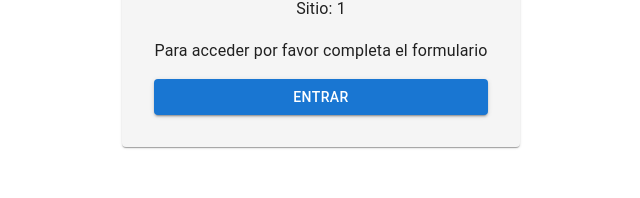
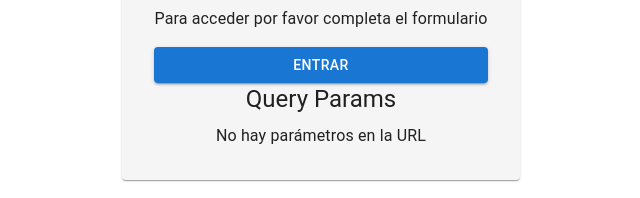
Before and after one commit to kmahl/captive-portal, a React (Create React App) app: page /guest/s/1 in a window 1280 px wide. Shown: the part 406-604 px from the top of the page, without its empty margins (319-959 px from the left). Built offline with nearby package versions, Linux system fonts and the light colour scheme.

Commit message:
show params

```diff
--- a/src/pages/Home.js
+++ b/src/pages/Home.js
@@ -1,6 +1,7 @@
 import React from "react";
 import { useParams, useNavigate } from "react-router-dom";
 import { Box, Button, Typography, Card } from "@mui/material";
+import { useLocation } from "react-router-dom";
 
 function Home() {
   const { site } = useParams();
@@ -9,6 +10,15 @@ function Home() {
   const handleEnter = () => {
     navigate(`/form/${site || "default"}`);
   };
+  // Función para obtener los query params en forma de objeto
+  const getQueryParams = () => {
+    const params = new URLSearchParams(location.search);
+    const entries = Array.from(params.entries());
+    return entries.map(([key, value]) => ({ key, value }));
+  };
+
+  const location = useLocation();
+  const queryParamsArray = getQueryParams();
 
   return (
     <Card style={{ padding: "2rem", textAlign: "center", backgroundColor: "#f5f5f5" }}>
@@ -18,6 +28,19 @@ function Home() {
         <Typography variant="subtitle1">Sitio: {site || "default"}</Typography>
         <Typography variant="body1" style={{ margin: "1rem 0" }}>Para acceder por favor completa el formulario</Typography>
         <Button variant="contained" fullWidth color="primary" onClick={handleEnter}>Entrar</Button>
+        <Typography variant="h5" gutterBottom>Query Params</Typography>
+      </Box>
+
+      <Box>
+        {queryParamsArray.length > 0 ? (
+          queryParamsArray.map((param, index) => (
+            <Typography key={index} variant="body1">
+              {param.key}: {param.value}
+            </Typography>
+          ))
+        ) : (
+          <Typography variant="body1">No hay parámetros en la URL</Typography>
+        )}
       </Box>
     </Card>
   );
```
Also changed, not shown: 1 other file (tests, documents, lock files or other folders).
